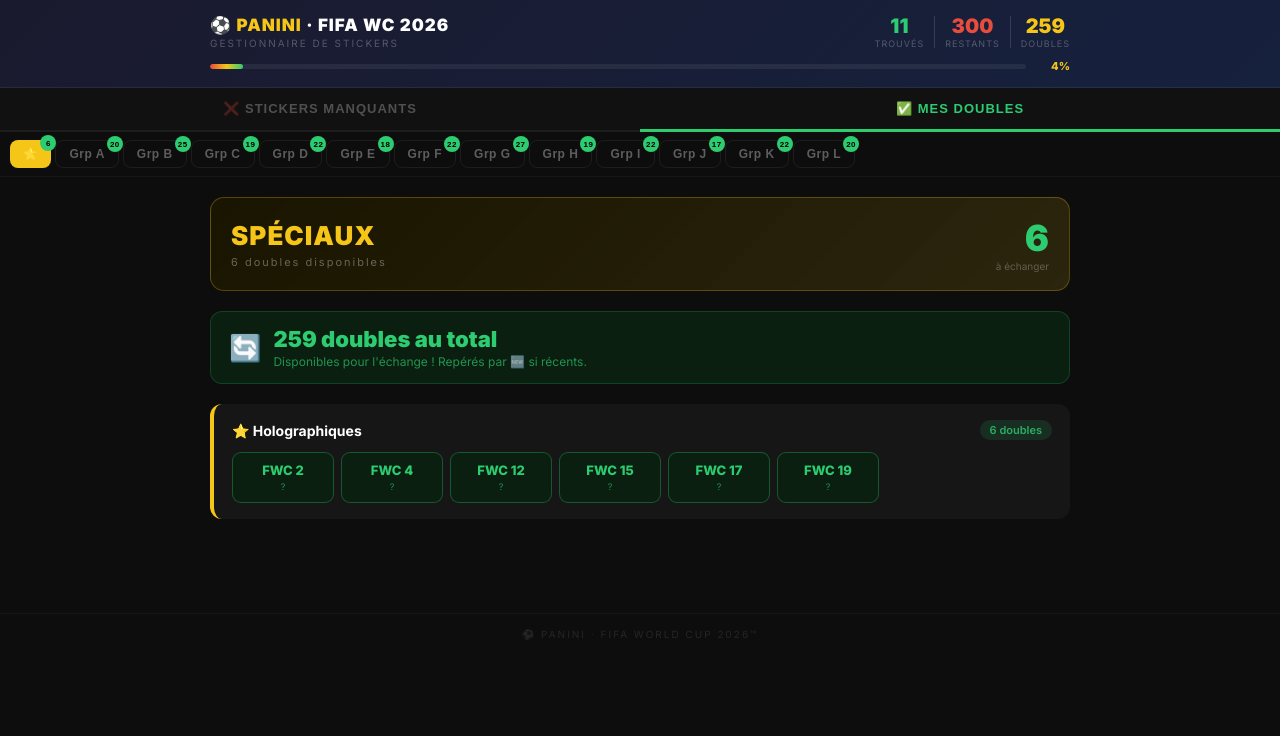
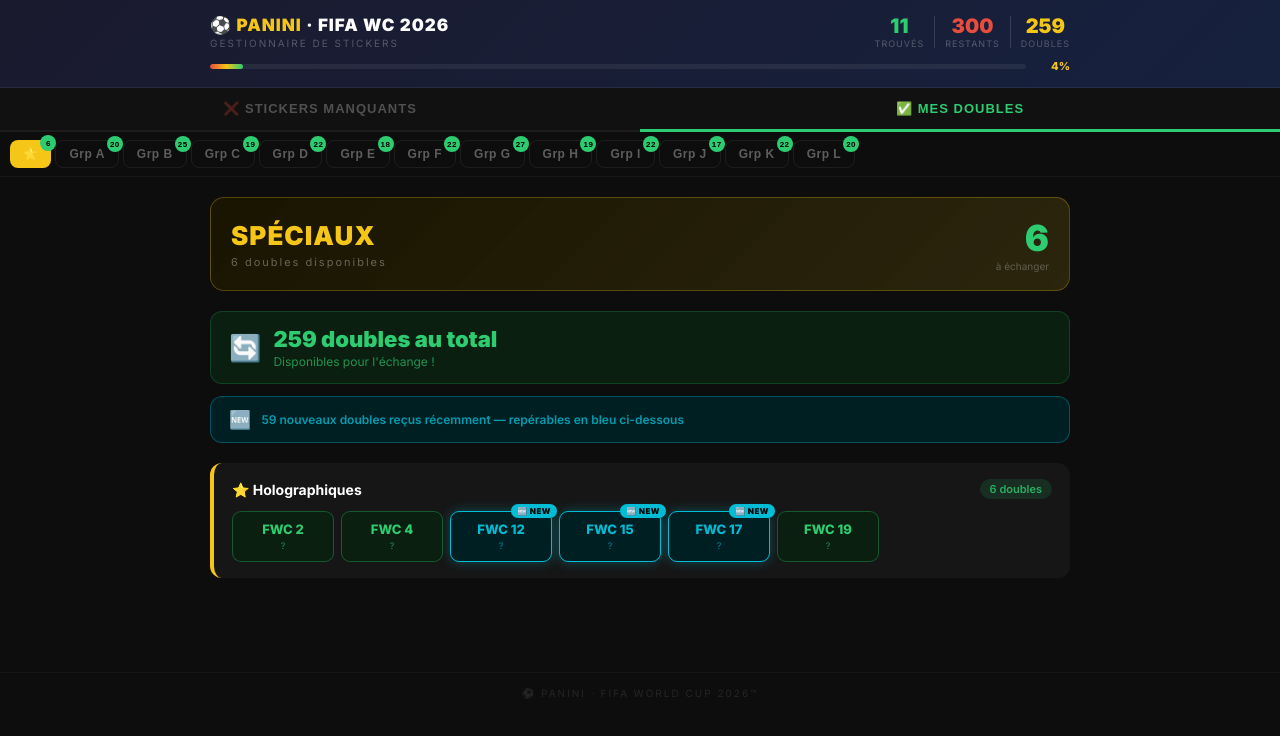
Before and after one commit to Djezer/panini, a React (Vite) app: page / in a window 1280 px wide. Both pictures are taken after a click on the button "✅ MES DOUBLES". Shown: the top 736 px of the page. Built offline with nearby package versions, Linux system fonts and the light colour scheme.

Commit message:
Update App.jsx

```diff
--- a/src/App.jsx
+++ b/src/App.jsx
@@ -1,5 +1,5 @@
 import { useState, useEffect } from "react";
-import { GROUPS, ALREADY_GOT, RECENT_DOUBLES } from "./data";
+import { GROUPS, ALREADY_GOT, RECENT_DOUBLES, NEW_DOUBLES_HIGHLIGHT } from "./data";
 
 const S = {
   body: { minHeight:"100vh", background:"#0d0d0d", fontFamily:"'Inter',sans-serif", color:"#fff" },
@@ -184,13 +184,21 @@
         {/* RECENT DOUBLES banner (doubles mode only) */}
         {mode === "doubles" && (
           <>
-            <div style={{background:"#0a1f10", border:"1px solid #2ecc7133", borderRadius:12, padding:"14px 18px", marginBottom:20, display:"flex", alignItems:"center", gap:12}}>
+            <div style={{background:"#0a1f10", border:"1px solid #2ecc7133", borderRadius:12, padding:"14px 18px", marginBottom:12, display:"flex", alignItems:"center", gap:12}}>
               <div style={{fontSize:26}}>🔄</div>
               <div>
                 <div style={{fontSize:22, fontWeight:900, color:"#2ecc71"}}>{totalDoubles()} doubles au total</div>
-                <div style={{fontSize:12, color:"#2ecc71aa", marginTop:2}}>Disponibles pour l'échange ! Repérés par 🆕 si récents.</div>
+                <div style={{fontSize:12, color:"#2ecc71aa", marginTop:2}}>Disponibles pour l'échange !</div>
               </div>
             </div>
+            {NEW_DOUBLES_HIGHLIGHT.length > 0 && (
+              <div style={{background:"#001f22", border:"1px solid #00bcd455", borderRadius:12, padding:"12px 18px", marginBottom:20, display:"flex", alignItems:"center", gap:10}}>
+                <div style={{fontSize:18}}>🆕</div>
+                <div style={{fontSize:12, color:"#00bcd4cc", fontWeight:600}}>
+                  {NEW_DOUBLES_HIGHLIGHT.length} nouveaux doubles reçus récemment — repérables en bleu ci-dessous
+                </div>
+              </div>
+            )}
           </>
         )}
 
@@ -212,12 +220,29 @@
               <div style={{display:"flex", flexWrap:"wrap", gap:7}}>
                 {stickers.map(([code, name]) => {
                   const isGot = !!got[code];
-                  if (mode==="doubles") return (
-                    <div key={code} style={{borderRadius:9, padding:"9px 12px", display:"flex", flexDirection:"column", alignItems:"center", gap:3, minWidth:76, border:"1.5px solid #2ecc7155", background:"#0a1f10"}}>
-                      <div style={{fontWeight:800, fontSize:13, color:"#2ecc71"}}>{code}</div>
-                      <div style={{fontSize:9, color:"#2ecc71aa", textAlign:"center", lineHeight:1.3, maxWidth:72}}>{name}</div>
-                    </div>
-                  );
+                  if (mode==="doubles") {
+                    const isNew = NEW_DOUBLES_HIGHLIGHT.includes(code);
+                    return (
+                      <div key={code} style={{
+                        borderRadius:9, padding:"9px 12px", display:"flex", flexDirection:"column",
+                        alignItems:"center", gap:3, minWidth:76, position:"relative",
+                        border: isNew ? "1.5px solid #00bcd4" : "1.5px solid #2ecc7155",
+                        background: isNew ? "#001f22" : "#0a1f10",
+                        boxShadow: isNew ? "0 0 12px #00bcd455" : "none"
+                      }}>
+                        {isNew && (
+                          <div style={{
+                            position:"absolute", top:-8, right:-6,
+                            background:"#00bcd4", color:"#000",
+                            fontSize:8, fontWeight:900, padding:"2px 6px",
+                            borderRadius:8, letterSpacing:.5
+                          }}>🆕 NEW</div>
+                        )}
+                        <div style={{fontWeight:800, fontSize:13, color: isNew ? "#00bcd4" : "#2ecc71"}}>{code}</div>
+                        <div style={{fontSize:9, color: isNew ? "#00bcd4aa" : "#2ecc71aa", textAlign:"center", lineHeight:1.3, maxWidth:72}}>{name}</div>
+                      </div>
+                    );
+                  }
                   return (
                     <div key={code} onClick={() => toggle(code, name)}
                       style={{
```
